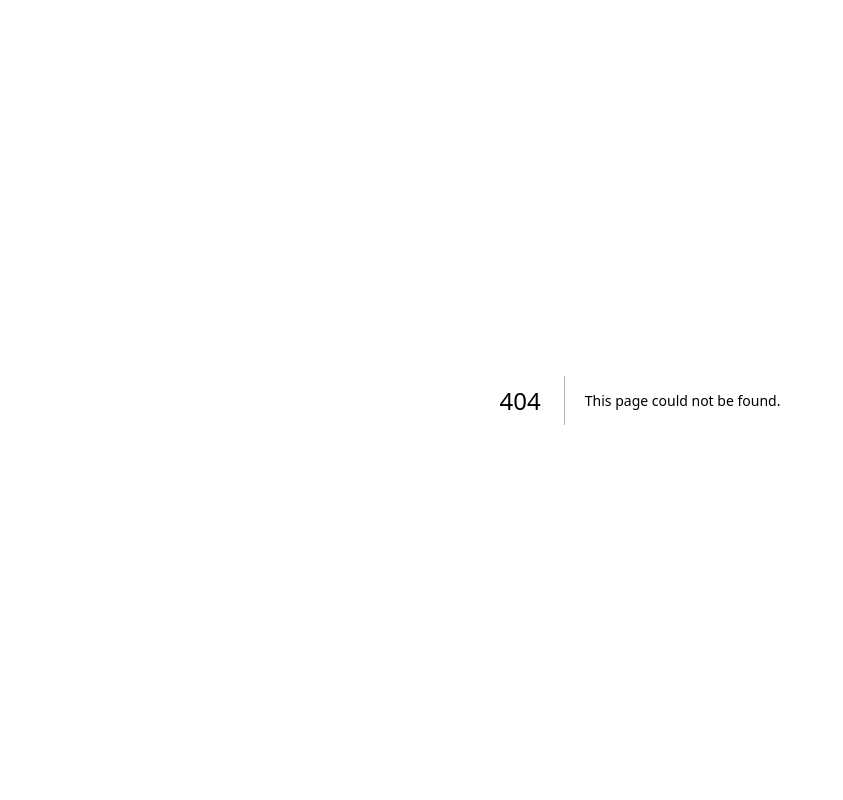
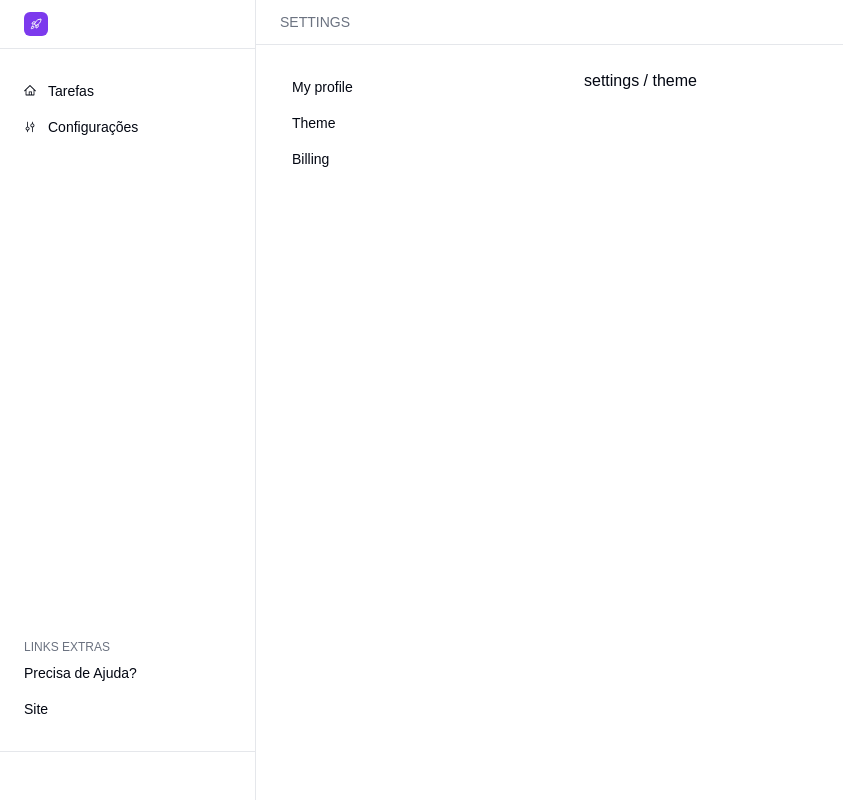
Before and after one commit to igorcol/micro-saas, a Next.js app: page /app/settings/theme in a window 1280 px wide. Before the commit this address had no page. Shown: the whole page, without its empty margins (0-843 px from the left). Built offline with nearby package versions, Linux system fonts and the light colour scheme; no server answers.

Commit message:
settings subfolders structure

```diff
--- /dev/null
+++ b/src/app/app/settings/billing/page.tsx
@@ -0,0 +1,6 @@
+
+export default function Page() {
+    return (
+            <h1>settings / billing</h1>
+        )
+}
--- a/src/app/app/settings/layout.tsx
+++ b/src/app/app/settings/layout.tsx
@@ -1,5 +1,4 @@
 import { DashboardPage, DashboardPageHeader, DashboardPageHeaderTitle, DashboardPageMain } from "@/components/dashboard/page";
-import { DashboardSidebarNav, DashboardSidebarNavMain, DashboardSidebarNavLink } from "@/components/dashboard/sidebar";
 import { PropsWithChildren } from "react";
 import SettingsSidebar from "./_components/settings-sidebar";
 
@@ -11,7 +10,7 @@ export default function Layout({ children }: PropsWithChildren) {
       </DashboardPageHeader>
 
       <DashboardPageMain>
-        <div className="grid grid-cols-[16rem_1fr]">
+        <div className="grid grid-cols-[16rem_1fr] gap-12">
           <SettingsSidebar />
           <div>{children}</div>
         </div>
--- /dev/null
+++ b/src/app/app/settings/theme/page.tsx
@@ -0,0 +1,6 @@
+
+export default function Page() {
+    return (
+            <h1>settings / theme</h1>
+        )
+}
```
Also changed, not shown: src/app/app/settings/(main)/_components/form.tsx (added), src/app/app/settings/(main)/page.tsx (renamed from src/app/app/settings/page.tsx).
